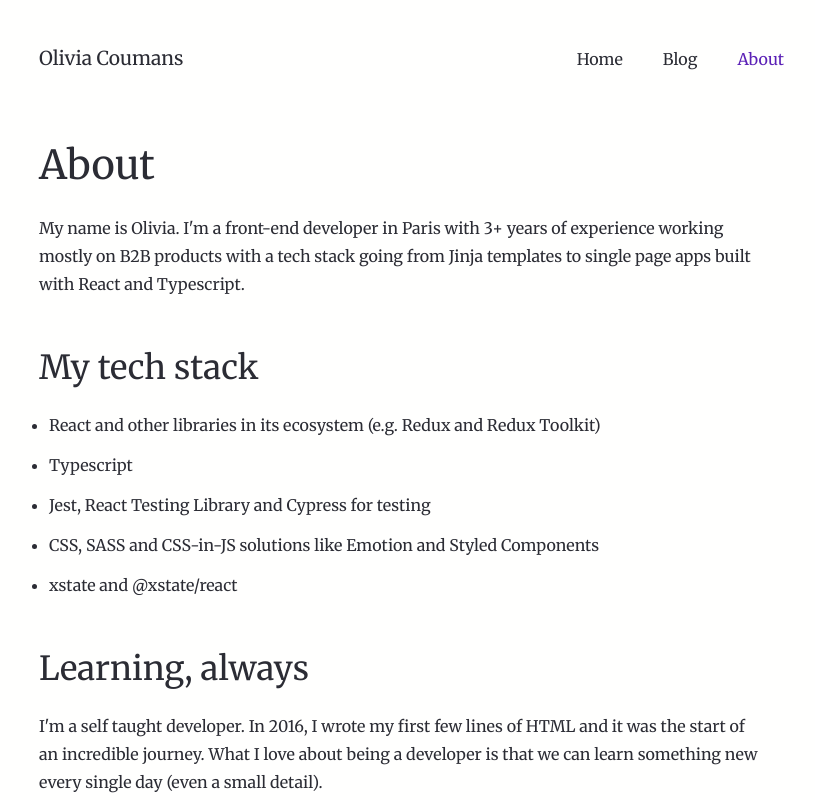
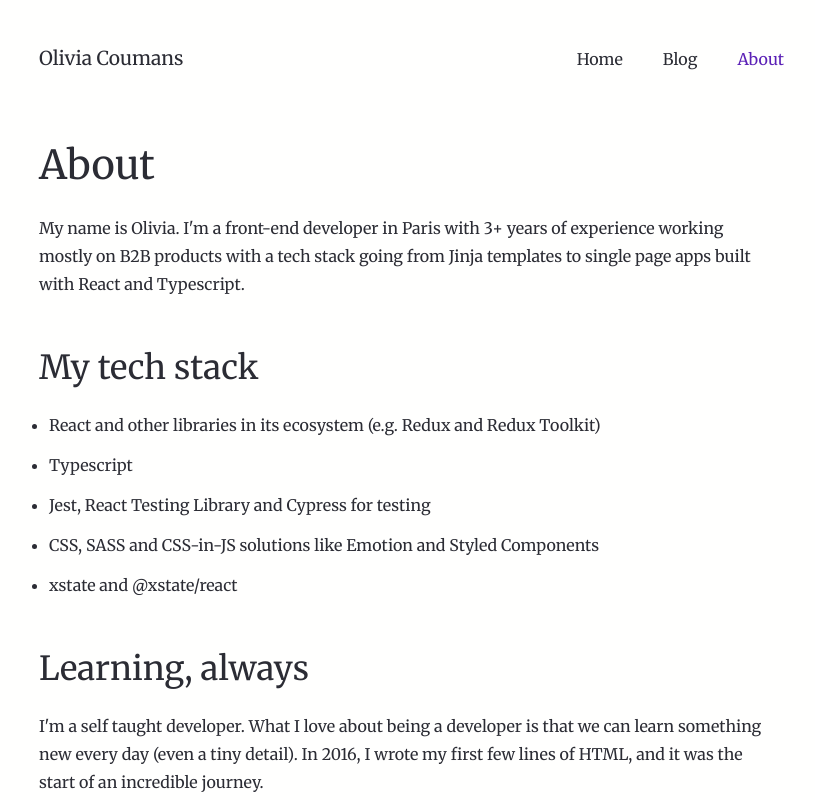
Before and after one commit to liv7c/devblog, a Next.js app: page /about in a window 1280 px wide. Shown: the top 800 px of the page, without its empty margins (221-1036 px from the left). Built offline with nearby package versions, Linux system fonts and the light colour scheme.

Commit message:
refactor(content): edit content

```diff
--- a/pages/about.tsx
+++ b/pages/about.tsx
@@ -30,10 +30,10 @@ const About: NextPage = () => {
 
       <h2>Learning, always</h2>
       <p>
-        I&apos;m a self taught developer. In 2016, I wrote my first few lines of
-        HTML and it was the start of an incredible journey. What I love about
-        being a developer is that we can learn something new every single day
-        (even a small detail).
+        I&apos;m a self taught developer. What I love about being a developer is
+        that we can learn something new every day (even a tiny detail). In 2016,
+        I wrote my first few lines of HTML, and it was the start of an
+        incredible journey.
       </p>
       <p>Things I currently love learning about:</p>
       <ul>
--- a/pages/index.tsx
+++ b/pages/index.tsx
@@ -17,9 +17,9 @@ const Home: NextPage<HomeProps> = ({ posts }) => {
     <Layout pageTitle="Home">
       <h1>Hi, I&apos;m Olivia.</h1>
       <p>
-        I&apos;m a front-end developer based in Paris. Areas of interest
-        include: web accessibility, JavaScript, React.js, vim and a bit of Rust
-        on the side.
+        I&apos;m a front-end developer based in Paris. Areas of interest include
+        web accessibility, JavaScript, React.js, vim, and a bit of Rust on the
+        side.
       </p>
 
       <h2>Latest blog posts</h2>
```
